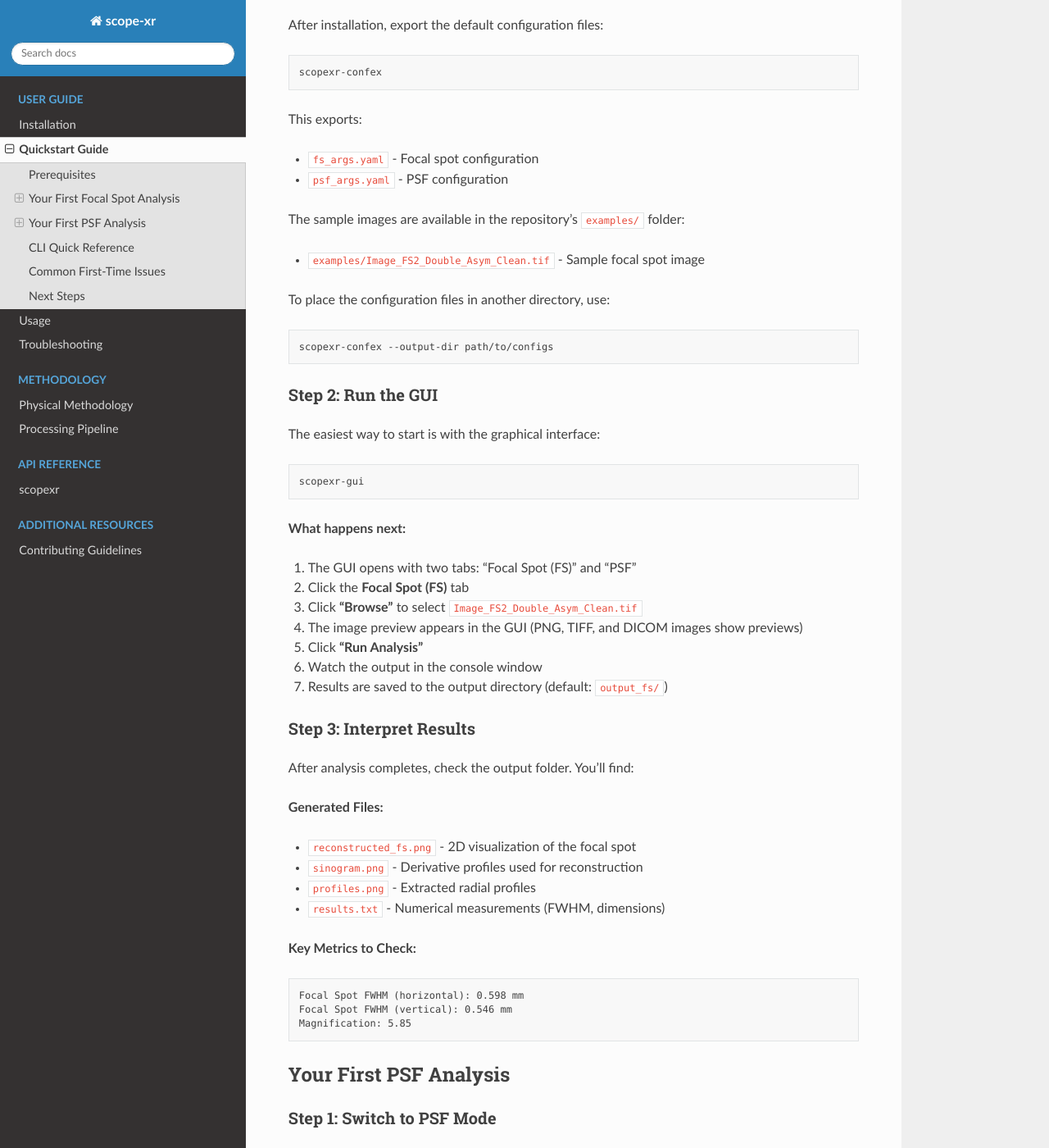
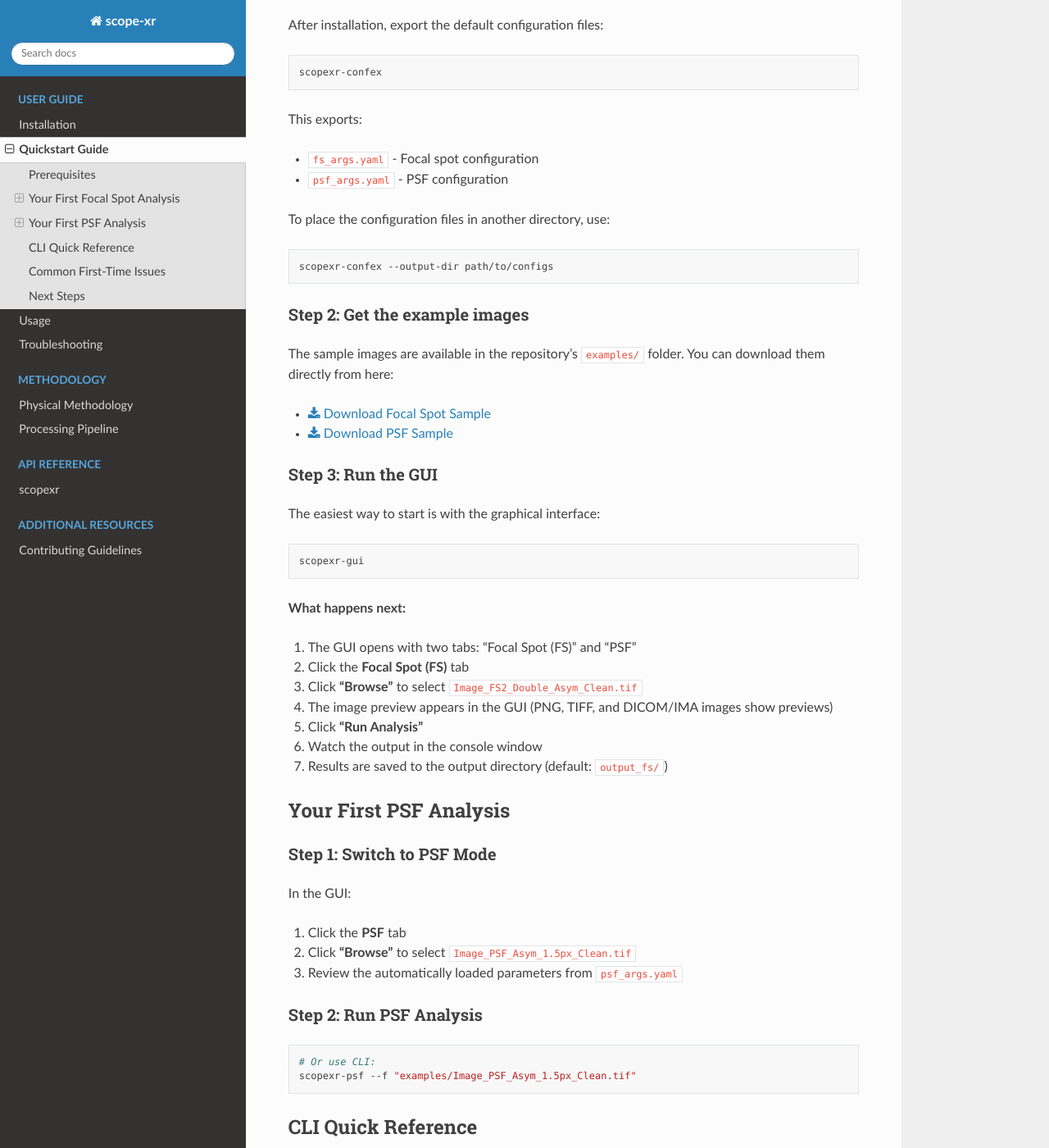
Before and after one commit to jacopoaltieri/scope-xr, a Sphinx documentation site: the page built from docs/source/quickstart.rst, in a window 1280 px wide and 1400 px high, scrolled down 495 px. Shown: the whole window at 82% size. Built offline with Sphinx 7.4.7 and the Read the Docs theme 3.1.0, drawn with Linux system fonts in a browser that asks for light colours; some of the changed text lies outside the part shown.

Commit message:
added example files download to docs

```diff
--- a/docs/source/conf.py
+++ b/docs/source/conf.py
@@ -8,7 +8,7 @@ sys.path.insert(0, str(Path(__file__).parent.parent.parent / "src"))
 project = "scope-xr"
 copyright = "2026, Jacopo Altieri"
 author = "Jacopo Altieri"
-release = "1.4.0"
+release = "1.4.1"
 
 # -- General configuration ---------------------------------------------------
 extensions = [
--- a/docs/source/quickstart.rst
+++ b/docs/source/quickstart.rst
@@ -14,8 +14,8 @@ Your First Focal Spot Analysis
 SCOPE-XR includes default configuration files in the package and sample
 images in the repository to help you get started.
 
-Step 1: Locate Example Files
-~~~~~~~~~~~~~~~~~~~~~~~~~~~~~
+Step 1: Get the configuration files
+~~~~~~~~~~~~~~~~~~~~~~~~~~~~~~~~~~~
 
 After installation, export the default configuration files:
 
@@ -28,17 +28,21 @@ This exports:
 * ``fs_args.yaml`` - Focal spot configuration
 * ``psf_args.yaml`` - PSF configuration
 
-The sample images are available in the repository's ``examples/`` folder:
-
-* ``examples/Image_FS2_Double_Asym_Clean.tif`` - Sample focal spot image
-
 To place the configuration files in another directory, use:
 
 .. code-block:: bash
 
     scopexr-confex --output-dir path/to/configs
 
-Step 2: Run the GUI
+Step 2: Get the example images
+~~~~~~~~~~~~~~~~~~~~~~~~~~~~~~
+The sample images are available in the repository's ``examples/`` folder. You can download them directly from here:
+
+
+* :download:`Download Focal Spot Sample <https://raw.githubusercontent.com/jacopoaltieri/scope-xr/main/examples/simulations/Image_FS2_Double_Asym_Clean.tif>`
+* :download:`Download PSF Sample <https://raw.githubusercontent.com/jacopoaltieri/scope-xr/main/examples/simulations/Image_PSF_Asym_1.5px_Clean.tif>`
+
+Step 3: Run the GUI
 ~~~~~~~~~~~~~~~~~~~~
 
 The easiest way to start is with the graphical interface:
@@ -52,30 +56,11 @@ The easiest way to start is with the graphical interface:
 1. The GUI opens with two tabs: "Focal Spot (FS)" and "PSF"
 2. Click the **Focal Spot (FS)** tab
 3. Click **"Browse"** to select ``Image_FS2_Double_Asym_Clean.tif``
-4. The image preview appears in the GUI (PNG, TIFF, and DICOM images show previews)
+4. The image preview appears in the GUI (PNG, TIFF, and DICOM/IMA images show previews)
 5. Click **"Run Analysis"**
 6. Watch the output in the console window
 7. Results are saved to the output directory (default: ``output_fs/``)
 
-Step 3: Interpret Results
-~~~~~~~~~~~~~~~~~~~~~~~~~~
-
-After analysis completes, check the output folder. You'll find:
-
-**Generated Files:**
-
-* ``reconstructed_fs.png`` - 2D visualization of the focal spot
-* ``sinogram.png`` - Derivative profiles used for reconstruction
-* ``profiles.png`` - Extracted radial profiles
-* ``results.txt`` - Numerical measurements (FWHM, dimensions)
-
-**Key Metrics to Check:**
-
-.. code-block:: text
-
-    Focal Spot FWHM (horizontal): 0.598 mm
-    Focal Spot FWHM (vertical): 0.546 mm
-    Magnification: 5.85
 
 Your First PSF Analysis
 -----------------------
@@ -96,25 +81,6 @@ Step 2: Run PSF Analysis
 
     # Or use CLI:
     scopexr-psf --f "examples/Image_PSF_Asym_1.5px_Clean.tif"
-
-Step 3: Interpret PSF Results
-~~~~~~~~~~~~~~~~~~~~~~~~~~~~~~
-
-The output folder (``output_psf/``) contains:
-
-* ``reconstructed_psf.png`` - 2D detector response function
-* ``sinogram.png`` - Processed edge profiles
-* ``mtf_plot.png`` - Modulation Transfer Function curve
-* ``results.txt`` - PSF dimensions and MTF values
-
-**Typical PSF Output:**
-
-.. code-block:: text
-
-    PSF FWHM (horizontal): 1.542 pixels
-    PSF FWHM (vertical): 2.005 pixels
-    MTF at 10% (horizontal): 1.54 cycles/pixel
-    MTF at 10% (vertical): 2.01 cycles/pixel
 
 CLI Quick Reference
 -------------------
@@ -142,7 +108,7 @@ For automated workflows, use the command-line interface:
     scopexr-psf --f "path/to/image.tif"
 
     # With sub-pixel oversampling
-    scopexr-psf --f "image.tif" --oversample --dtheta 2 --oversampling_factor 3 --gaussian_sigma 0.5
+    scopexr-psf --f "image.tif" --oversample --dtheta 2 --oversampling_factor 3
 
 Common First-Time Issues
 ------------------------
--- a/src/scopexr/__init__.py
+++ b/src/scopexr/__init__.py
@@ -1 +1 @@
-__version__ = "1.4.0"
+__version__ = "1.4.1"
```
Also changed, not shown: CHANGELOG.md (+10 -0 lines), README.md (+12 -4 lines), docs/source/index.rst (+9 -4 lines), docs/source/installation.rst (+5 -4 lines), docs/source/scopexr.rst (+19 -3 lines), docs/source/usage.rst (+5 -5 lines), pyproject.toml (+3 -4 lines), 1 other file.
